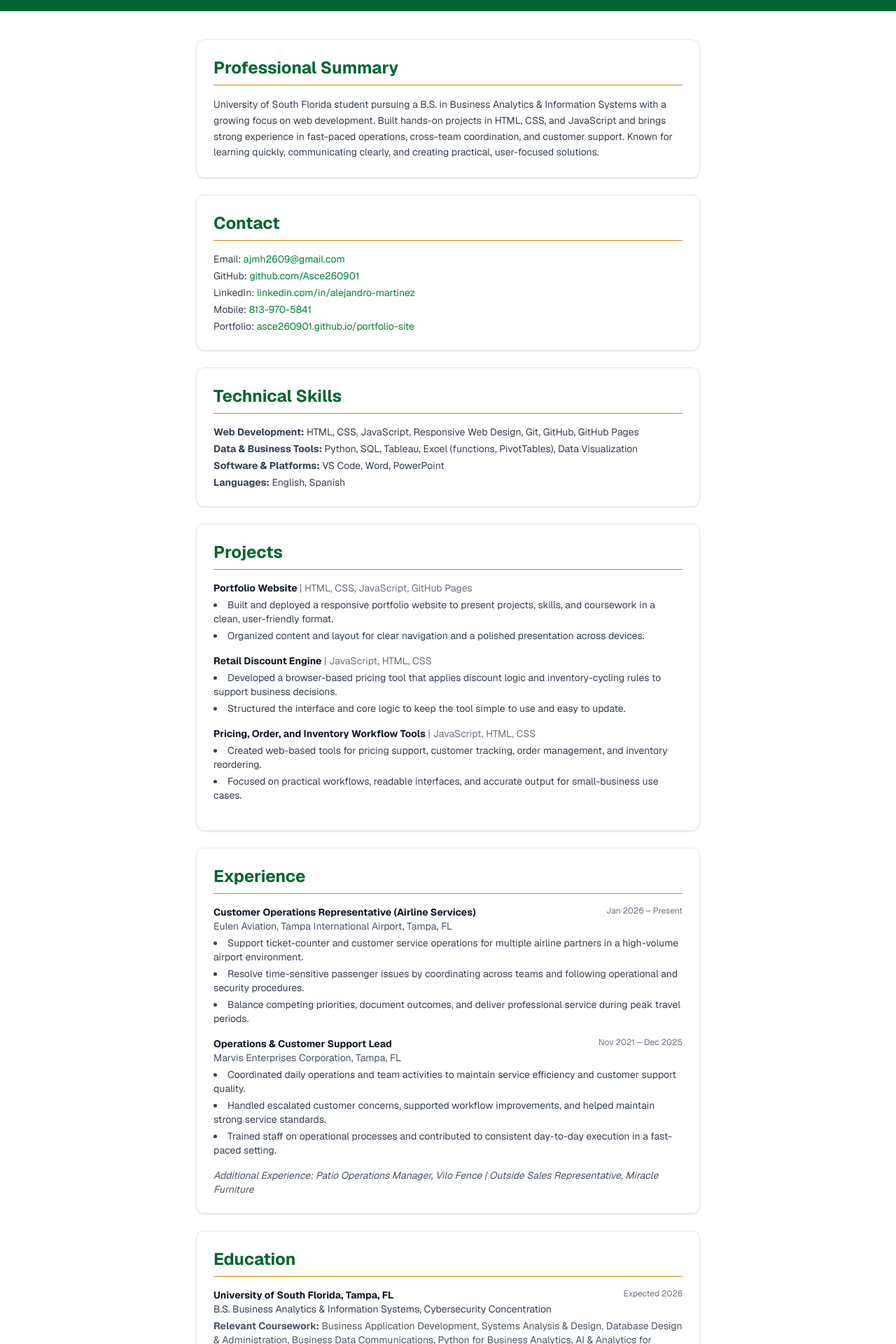
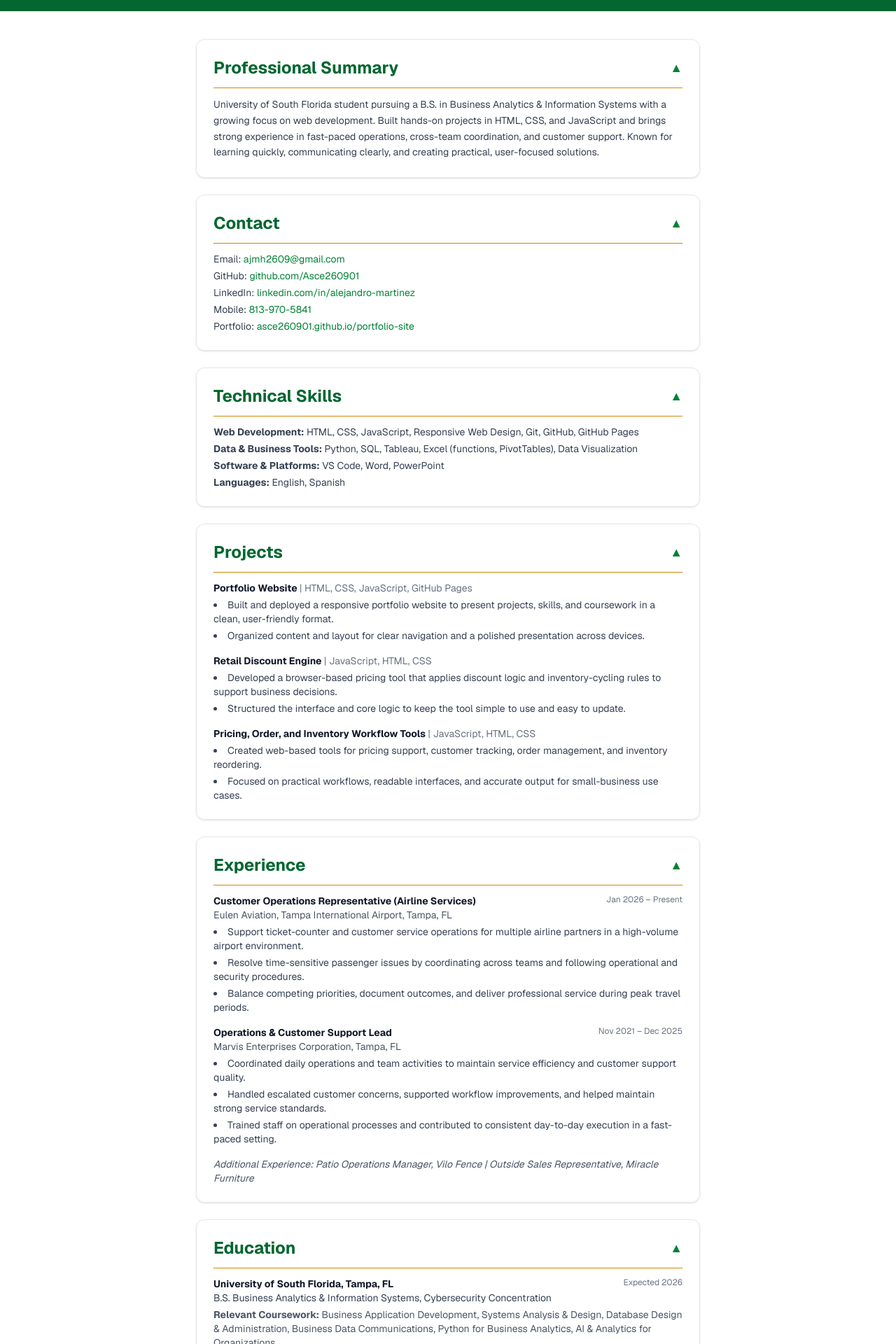
Before and after one commit to Asce260901/resume-nextjs, a Next.js app: page / in a window 1280 px wide. Shown: the part 300-2220 px from the top of the page at 70% size. Built offline with nearby package versions, Linux system fonts and the light colour scheme.

Commit message:
add expandable/collapsible resume sections

```diff
--- a/src/app/page.js
+++ b/src/app/page.js
@@ -3,6 +3,12 @@ import { useState, useEffect } from "react";
 
 export default function Home() {
   const [visible, setVisible] = useState(false);
+  const [expanded, setExpanded] = useState({
+    summary: true, contact: true, skills: true,
+    projects: true, experience: true, education: true,
+  });
+
+  const toggle = (id) => setExpanded((prev) => ({ ...prev, [id]: !prev[id] }));
 
   useEffect(() => {
     setTimeout(() => setVisible(true), 100);
@@ -35,20 +41,29 @@ export default function Home() {
 
         {/* Summary */}
         <section className="border border-gray-200 rounded-xl p-6 shadow-sm hover:shadow-md transition-shadow duration-200">
-          <h2 className="text-xl sm:text-2xl font-bold text-green-800 mb-2">Professional Summary</h2>
-          <hr className="border-yellow-600 mb-4" />
+          <button onClick={() => toggle("summary")} className="w-full text-left flex justify-between items-center">
+            <h2 className="text-xl sm:text-2xl font-bold text-green-800">Professional Summary</h2>
+            <span className="text-green-700 text-lg">{expanded.summary ? "▲" : "▼"}</span>
+          </button>
+          <hr className="border-yellow-600 my-3" />
+          {expanded.summary && (
             <p className="text-sm text-gray-700 leading-relaxed">
               University of South Florida student pursuing a B.S. in Business Analytics & Information Systems with a growing focus
               on web development. Built hands-on projects in HTML, CSS, and JavaScript and brings strong experience in fast-paced
               operations, cross-team coordination, and customer support. Known for learning quickly, communicating clearly, and
               creating practical, user-focused solutions.
             </p>
+          )}
         </section>
 
         {/* Contact */}
         <section className="border border-gray-200 rounded-xl p-6 shadow-sm hover:shadow-md transition-shadow duration-200">
-          <h2 className="text-xl sm:text-2xl font-bold text-green-800 mb-2">Contact</h2>
-          <hr className="border-yellow-600 mb-4" />
+          <button onClick={() => toggle("contact")} className="w-full text-left flex justify-between items-center">
+            <h2 className="text-xl sm:text-2xl font-bold text-green-800">Contact</h2>
+            <span className="text-green-700 text-lg">{expanded.contact ? "▲" : "▼"}</span>
+          </button>
+          <hr className="border-yellow-600 my-3" />
+          {expanded.contact && (
             <ul className="text-sm text-gray-700 space-y-1">
               <li>Email: <a href="mailto:AJMH2609@gmail.com" className="text-green-700 hover:underline">ajmh2609@gmail.com</a></li>
               <li>GitHub: <a href="https://github.com/Asce260901" className="text-green-700 hover:underline" target="_blank" rel="noopener noreferrer">github.com/Asce260901</a></li>
@@ -56,52 +71,70 @@ export default function Home() {
               <li>Mobile: <a href="tel:8139705841" className="text-green-700 hover:underline">813-970-5841</a></li>
               <li>Portfolio: <a href="https://asce260901.github.io/portfolio-site/" className="text-green-700 hover:underline" target="_blank" rel="noopener noreferrer">asce260901.github.io/portfolio-site</a></li>
             </ul>
+          )}
         </section>
 
         {/* Technical Skills */}
         <section className="border border-gray-200 rounded-xl p-6 shadow-sm hover:shadow-md transition-shadow duration-200">
-          <h2 className="text-xl sm:text-2xl font-bold text-green-800 mb-2">Technical Skills</h2>
-          <hr className="border-yellow-600 mb-4" />
+          <button onClick={() => toggle("skills")} className="w-full text-left flex justify-between items-center">
+            <h2 className="text-xl sm:text-2xl font-bold text-green-800">Technical Skills</h2>
+            <span className="text-green-700 text-lg">{expanded.skills ? "▲" : "▼"}</span>
+          </button>
+          <hr className="border-yellow-600 my-3" />
+          {expanded.skills && (
             <ul className="text-sm text-gray-700 space-y-1">
               <li><span className="font-bold">Web Development:</span> HTML, CSS, JavaScript, Responsive Web Design, Git, GitHub, GitHub Pages</li>
               <li><span className="font-bold">Data & Business Tools:</span> Python, SQL, Tableau, Excel (functions, PivotTables), Data Visualization</li>
               <li><span className="font-bold">Software & Platforms:</span> VS Code, Word, PowerPoint</li>
               <li><span className="font-bold">Languages:</span> English, Spanish</li>
             </ul>
+          )}
         </section>
 
         {/* Projects */}
         <section className="border border-gray-200 rounded-xl p-6 shadow-sm hover:shadow-md transition-shadow duration-200">
-          <h2 className="text-xl sm:text-2xl font-bold text-green-800 mb-2">Projects</h2>
-          <hr className="border-yellow-600 mb-4" />
-          <div className="mb-4">
+          <button onClick={() => toggle("projects")} className="w-full text-left flex justify-between items-center">
+            <h2 className="text-xl sm:text-2xl font-bold text-green-800">Projects</h2>
+            <span className="text-green-700 text-lg">{expanded.projects ? "▲" : "▼"}</span>
+          </button>
+          <hr className="border-yellow-600 my-3" />
+          {expanded.projects && (
+            <div className="space-y-4">
+              <div>
                 <h3 className="text-sm font-bold text-gray-900">Portfolio Website <span className="font-normal text-gray-500">| HTML, CSS, JavaScript, GitHub Pages</span></h3>
                 <ul className="list-disc list-inside text-sm text-gray-700 mt-1 space-y-1">
                   <li>Built and deployed a responsive portfolio website to present projects, skills, and coursework in a clean, user-friendly format.</li>
                   <li>Organized content and layout for clear navigation and a polished presentation across devices.</li>
                 </ul>
               </div>
-          <div className="mb-4">
+              <div>
                 <h3 className="text-sm font-bold text-gray-900">Retail Discount Engine <span className="font-normal text-gray-500">| JavaScript, HTML, CSS</span></h3>
                 <ul className="list-disc list-inside text-sm text-gray-700 mt-1 space-y-1">
                   <li>Developed a browser-based pricing tool that applies discount logic and inventory-cycling rules to support business decisions.</li>
                   <li>Structured the interface and core logic to keep the tool simple to use and easy to update.</li>
                 </ul>
               </div>
-          <div className="mb-4">
+              <div>
                 <h3 className="text-sm font-bold text-gray-900">Pricing, Order, and Inventory Workflow Tools <span className="font-normal text-gray-500">| JavaScript, HTML, CSS</span></h3>
                 <ul className="list-disc list-inside text-sm text-gray-700 mt-1 space-y-1">
                   <li>Created web-based tools for pricing support, customer tracking, order management, and inventory reordering.</li>
                   <li>Focused on practical workflows, readable interfaces, and accurate output for small-business use cases.</li>
                 </ul>
               </div>
+            </div>
+          )}
         </section>
 
         {/* Experience */}
         <section className="border border-gray-200 rounded-xl p-6 shadow-sm hover:shadow-md transition-shadow duration-200">
-          <h2 className="text-xl sm:text-2xl font-bold text-green-800 mb-2">Experience</h2>
-          <hr className="border-yellow-600 mb-4" />
-          <div className="mb-4">
+          <button onClick={() => toggle("experience")} className="w-full text-left flex justify-between items-center">
+            <h2 className="text-xl sm:text-2xl font-bold text-green-800">Experience</h2>
+            <span className="text-green-700 text-lg">{expanded.experience ? "▲" : "▼"}</span>
+          </button>
+          <hr className="border-yellow-600 my-3" />
+          {expanded.experience && (
+            <div className="space-y-4">
+              <div>
                 <div className="flex flex-col sm:flex-row sm:justify-between sm:items-start">
                   <h3 className="text-sm font-bold text-gray-900">Customer Operations Representative (Airline Services)</h3>
                   <span className="text-xs text-gray-500 mt-1 sm:mt-0 sm:ml-4 sm:whitespace-nowrap">Jan 2026 – Present</span>
@@ -113,7 +146,7 @@ export default function Home() {
                   <li>Balance competing priorities, document outcomes, and deliver professional service during peak travel periods.</li>
                 </ul>
               </div>
-          <div className="mb-4">
+              <div>
                 <div className="flex flex-col sm:flex-row sm:justify-between sm:items-start">
                   <h3 className="text-sm font-bold text-gray-900">Operations & Customer Support Lead</h3>
                   <span className="text-xs text-gray-500 mt-1 sm:mt-0 sm:ml-4 sm:whitespace-nowrap">Nov 2021 – Dec 2025</span>
@@ -126,13 +159,20 @@ export default function Home() {
                 </ul>
               </div>
               <p className="text-sm text-gray-600 italic">Additional Experience: Patio Operations Manager, Vilo Fence | Outside Sales Representative, Miracle Furniture</p>
+            </div>
+          )}
         </section>
 
         {/* Education */}
         <section className="border border-gray-200 rounded-xl p-6 shadow-sm hover:shadow-md transition-shadow duration-200">
-          <h2 className="text-xl sm:text-2xl font-bold text-green-800 mb-2">Education</h2>
-          <hr className="border-yellow-600 mb-4" />
-          <div className="mb-4">
+          <button onClick={() => toggle("education")} className="w-full text-left flex justify-between items-center">
+            <h2 className="text-xl sm:text-2xl font-bold text-green-800">Education</h2>
+            <span className="text-green-700 text-lg">{expanded.education ? "▲" : "▼"}</span>
+          </button>
+          <hr className="border-yellow-600 my-3" />
+          {expanded.education && (
+            <div className="space-y-4">
+              <div>
                 <div className="flex flex-col sm:flex-row sm:justify-between sm:items-start">
                   <h3 className="text-sm font-bold text-gray-900">University of South Florida, Tampa, FL</h3>
                   <span className="text-xs text-gray-500 mt-1 sm:mt-0 sm:ml-4 sm:whitespace-nowrap">Expected 2026</span>
@@ -147,6 +187,8 @@ export default function Home() {
                 </div>
                 <p className="text-sm text-gray-700">A.A., Computer Science Pathway</p>
               </div>
+            </div>
+          )}
         </section>
 
       </div>
```
Lines whose indentation alone changed are shown as unchanged.
